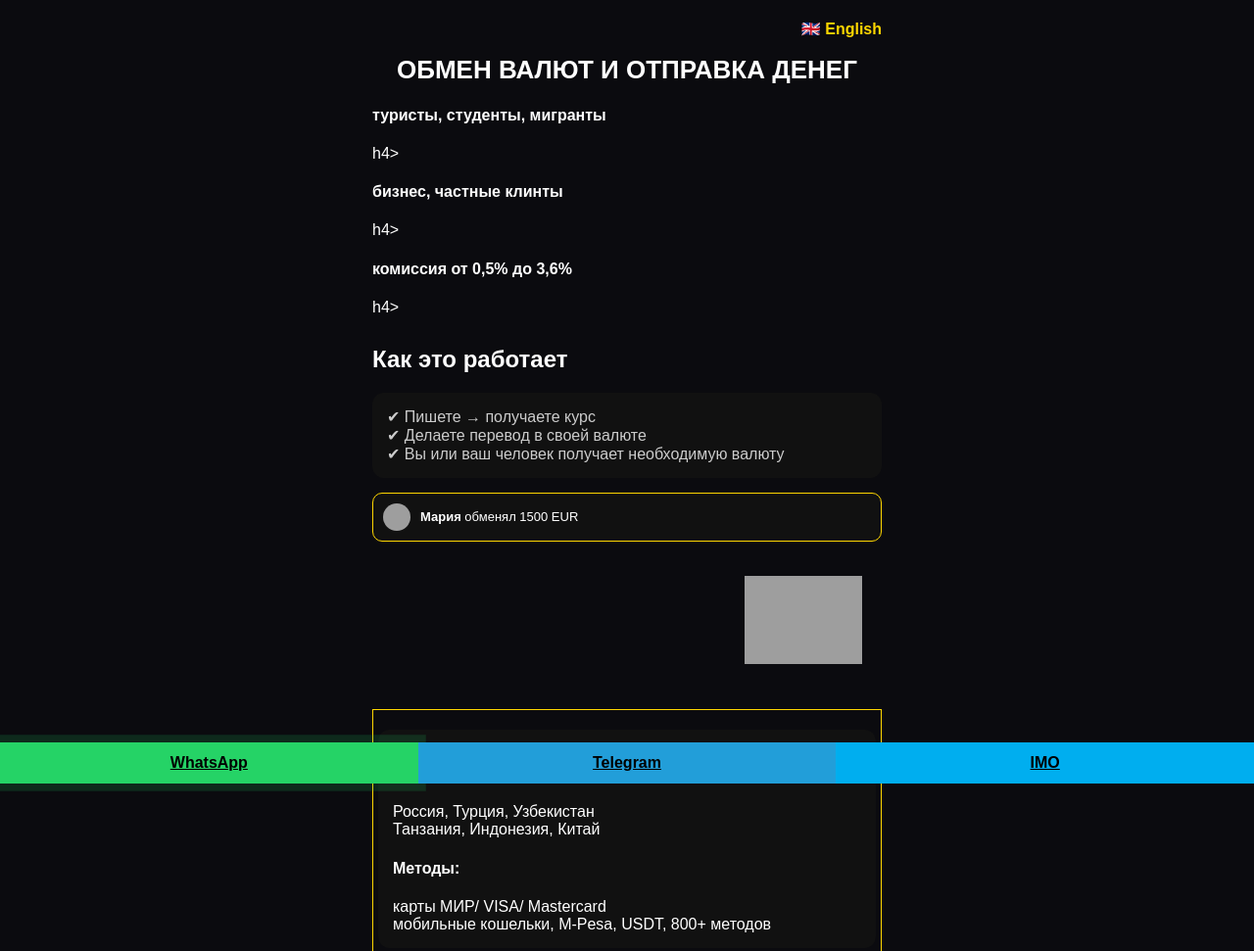
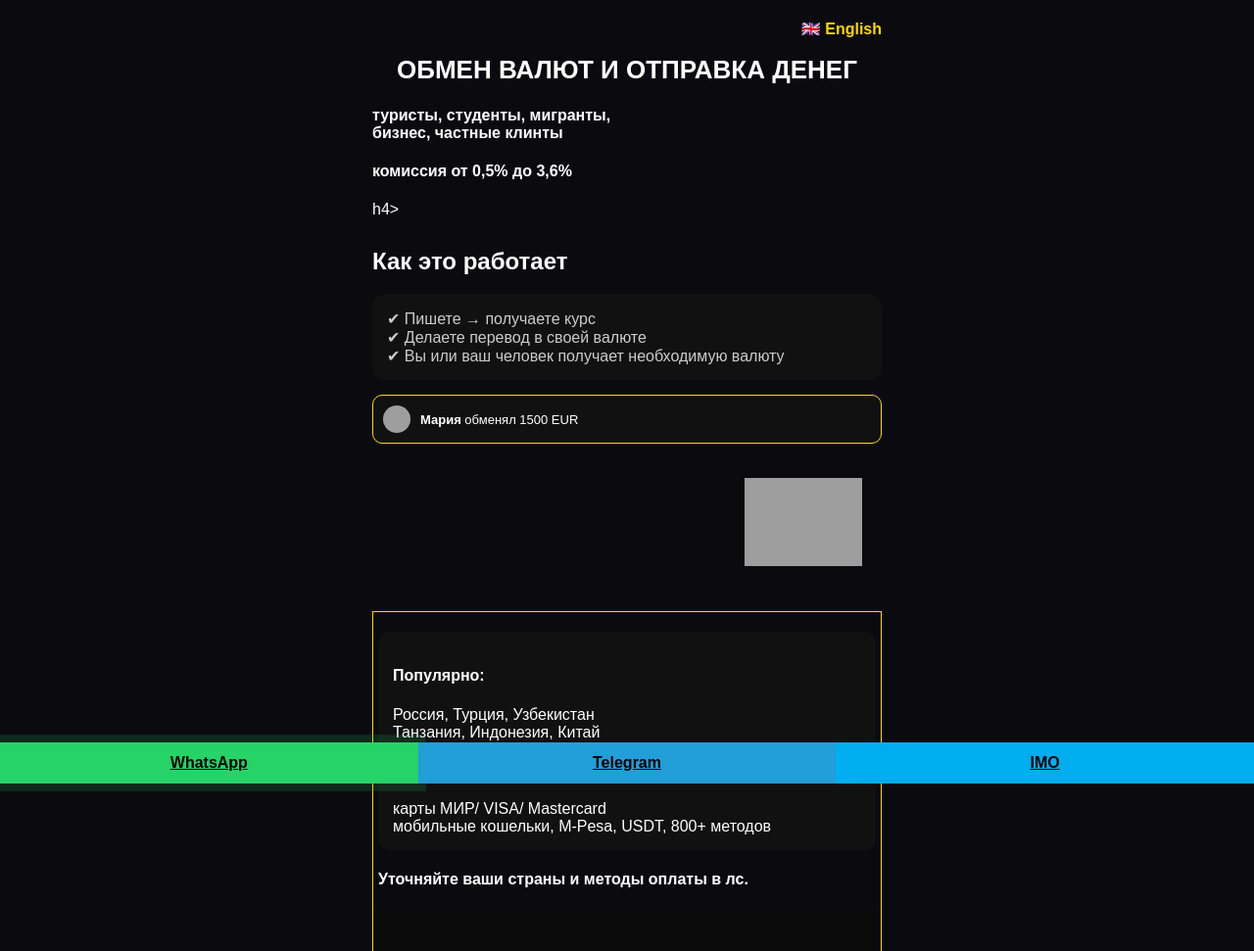
Before and after one commit to app2cash/html, a plain HTML site: page index.html in a window 1280 px wide. Shown: the top 971 px of the page at 98% size. Drawn offline with Linux system fonts and the light colour scheme; grey boxes are pictures that could not be loaded.

Commit message:
Update index.html

```diff
--- a/index.html
+++ b/index.html
@@ -150,9 +150,8 @@
 </div>
 
 <h1>ОБМЕН ВАЛЮТ И ОТПРАВКА ДЕНЕГ</h1>
-<h4>туристы, студенты, мигранты</h4>h4>
-  <h4>бизнес, частные клинты</h4>h4>
- <h4>комиссия от 0,5% до 3,6%</h4>h4>
+<h4>туристы, студенты, мигранты,<br>бизнес, частные клинты</h4>
+<h4>комиссия от 0,5% до 3,6%</h4>h4>
 
 <h2>Как это работает</h2>
 <div class="card checks">
@@ -169,9 +168,9 @@
 </section>
 
 <div style="margin-0: 5px; padding: 5px; border: 1.5px solid gold;">
+ <text-align:center">
+<div class="card">
 
-<div class="card">
-<text-align:center">
 <h4>Популярно:</h4>
 Россия, Турция, Узбекистан<br>
 Танзания, Индонезия, Китай<br>
```
